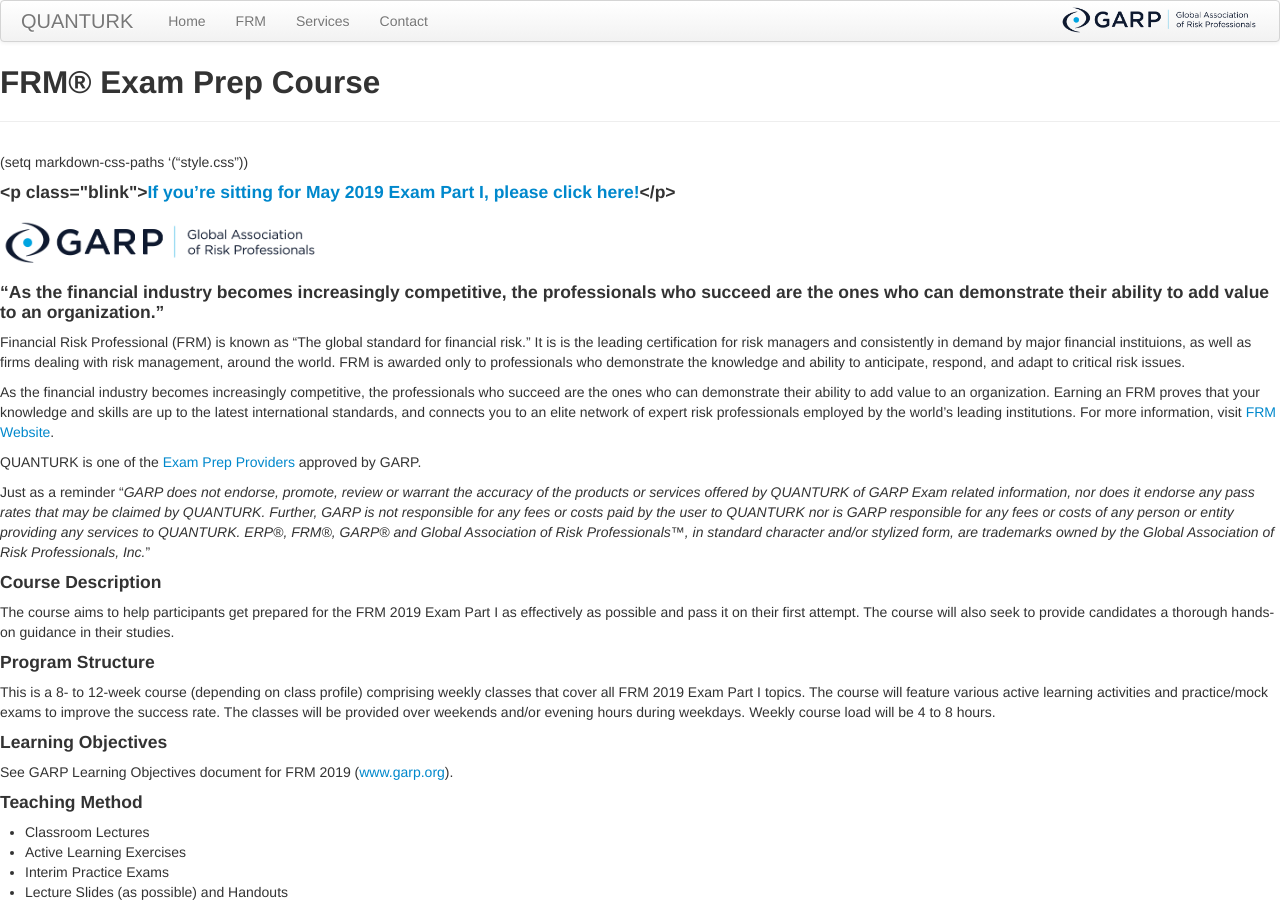
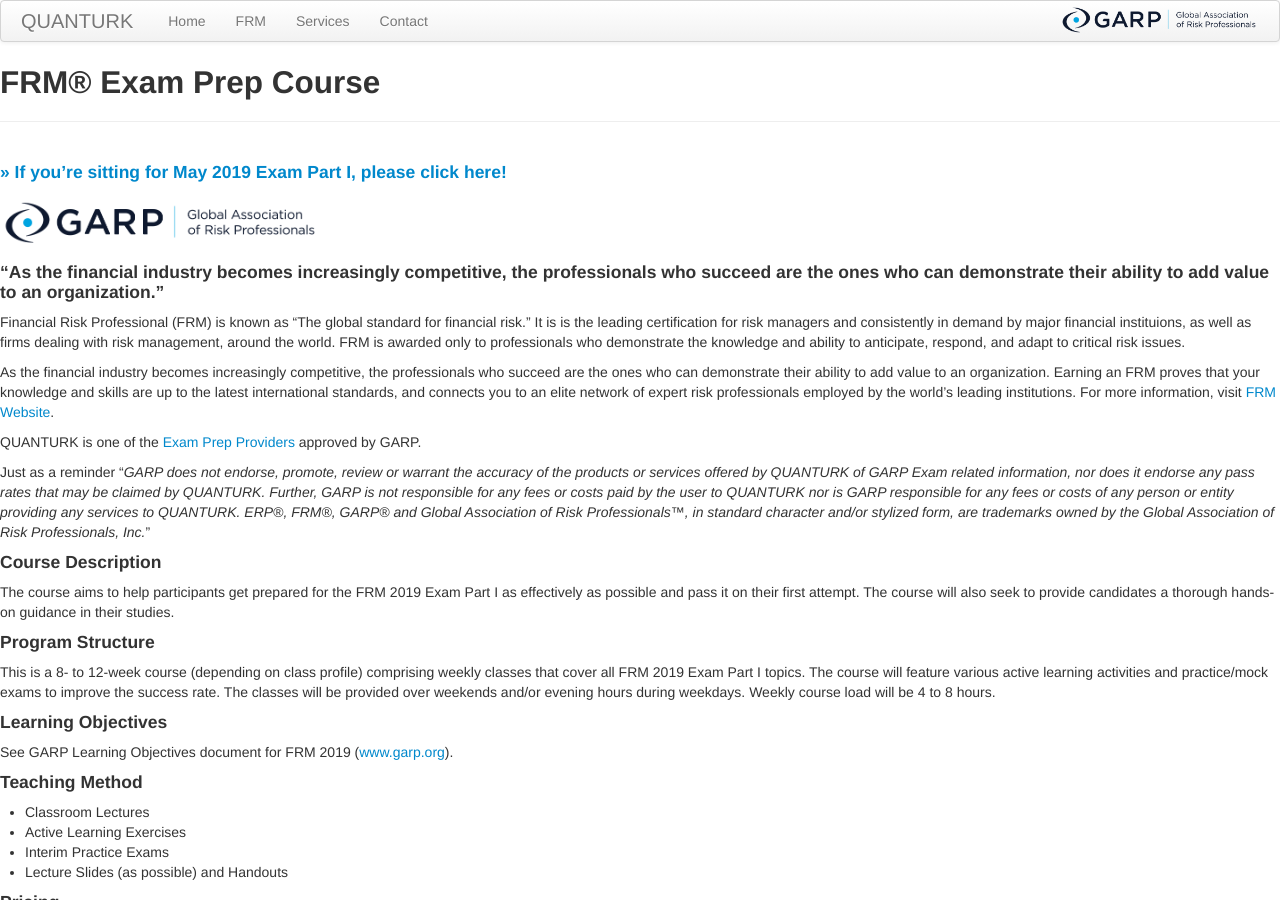
Before and after one commit to quanturk/quanturk.github.io, a Jekyll site: the page built from pages/frm.md, in a window 1280 px wide and 900 px high. Built offline with Jekyll 4.4.1, drawn with Linux system fonts in a browser that asks for light colours.

Commit message:
Update frm.md

```diff
--- a/pages/frm.md
+++ b/pages/frm.md
@@ -2,9 +2,8 @@
 layout: page
 title: FRM® Exam Prep Course
 ---
-(setq markdown-css-paths '("style.css"))
 
-#### <p class="blink"><a href="https://goo.gl/forms/rH3dwGLogneSBw8V2">If you're sitting for May 2019 Exam Part I, please click here!</a></p>
+#### <a href="https://goo.gl/forms/rH3dwGLogneSBw8V2">>> If you're sitting for May 2019 Exam Part I, please click here!</a>
 
 <img src="../figures/garp_logo.png" width="25%">
 
```
